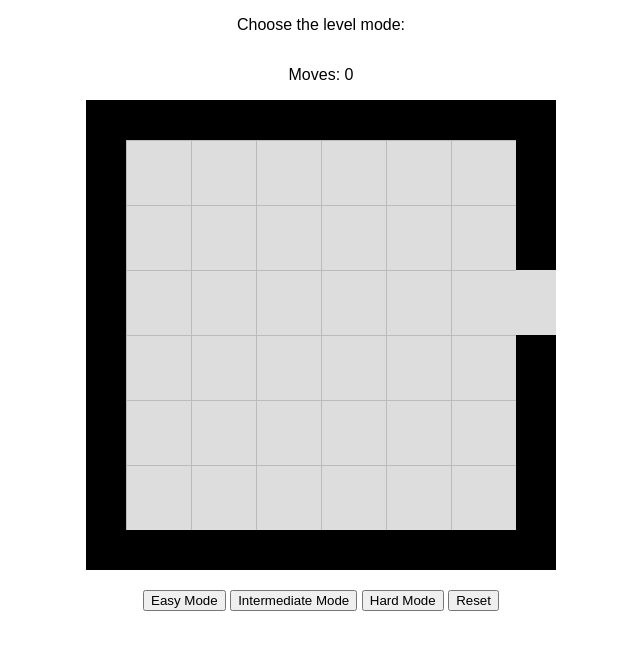
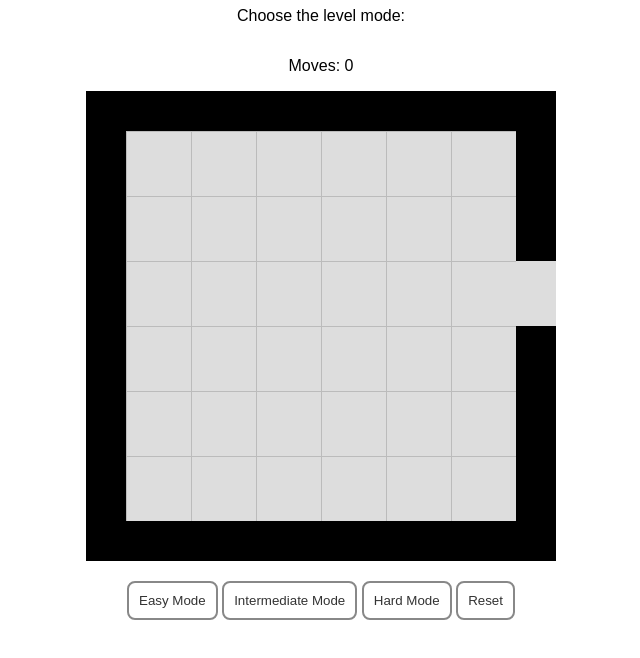
Before and after one commit to eloicanigueral/rush_hour, a plain HTML site: page index.html in a window 1280 px wide. Shown: the part 134-792 px from the top of the page, without its empty margins (319-959 px from the left). Drawn offline with Linux system fonts and the light colour scheme.

Commit message:
add buttons styles

```diff
--- a/style.css
+++ b/style.css
@@ -50,3 +50,13 @@ body{
 #buttons{
     margin-top: 20px;
 }
+
+button {
+    padding: 10px;
+    border: 2px solid #888;
+    border-radius: 8px;
+    background: white;
+    color: #333;
+    cursor: pointer;
+}
+button:hover { background: var(--bg-color); }
```
